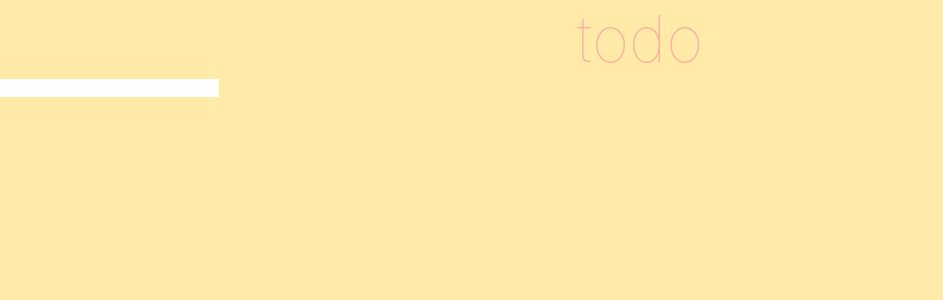
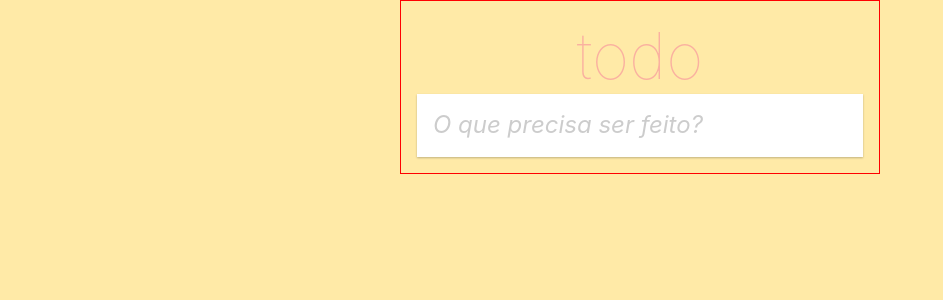
Before and after one commit to Dagostini01/todo-list, a React (Create React App) app: page / in a window 1280 px wide. Shown: the top 300 px of the page, without its empty margins (0-943 px from the left). Built offline with nearby package versions, Linux system fonts and the light colour scheme.

Commit message:
alterações

```diff
--- a/src/App.css
+++ b/src/App.css
@@ -1,38 +1,8 @@
-.App {
-  text-align: center;
+.new-todo {
+  background-color: rgba(0, 0, 0, 0, 0.03);
+  box-shadow: inset 0 -2px 1px rgba(0, 0, 0, 0, 0.03);
+  font-size: 1.5rem;
+  font-style: italic;
+  width: 100%;
+  padding: 16px 16px 18px 16px;
 }
-
-.App-logo {
-  height: 40vmin;
-  pointer-events: none;
-}
-
-@media (prefers-reduced-motion: no-preference) {
-  .App-logo {
-    animation: App-logo-spin infinite 20s linear;
-  }
-}
-
-.App-header {
-  background-color: #282c34;
-  min-height: 100vh;
-  display: flex;
-  flex-direction: column;
-  align-items: center;
-  justify-content: center;
-  font-size: calc(10px + 2vmin);
-  color: white;
-}
-
-.App-link {
-  color: #61dafb;
-}
-
-@keyframes App-logo-spin {
-  from {
-    transform: rotate(0deg);
-  }
-  to {
-    transform: rotate(360deg);
-  }
-}
--- a/src/App.js
+++ b/src/App.js
@@ -1,12 +1,44 @@
+import React, {useState} from 'react';
 import './App.css';
 
-const App = () => (
+const App = () => {
 
-  <>
-    <h1 className='title'>todo</h1>
-    <input />
-  </>
+  const[value, setValue] = useState("")
 
-);
+  const onChange = (event) => {
+    setValue(event.target.value)
+  }
+
+  const onKeyDown = (event) => {
+    if(event.which === 13) {
+      console.log(event.target.value)
+      setValue("")
+    } else if (event.which === 27) {
+      setValue("")
+    }
+  }
+
+  return(
+    <section id='app' className='container'>
+
+      <header>
+        <h1 className='title'>todo</h1>
+      </header>
+
+      <section className='main'>
+        <input
+        className='new-todo'
+        placeholder='O que precisa ser feito?'
+        value={value}
+        onChange={onChange}
+        onKeyDown={onKeyDown}
+        />
+      </section>
+
+    </section>
+  );
+};
+
+
 
 export default App;
--- a/src/index.css
+++ b/src/index.css
@@ -50,11 +50,16 @@
 }
 
 .container {
-
+  display: block;
+  max-width: 480px;
+  margin: 0 auto;
+  padding: 1rem;
+  border: 1px solid red;
 }
 
 .main{
-
+  background-color: #fff;
+  box-shadow: 0 1px 2px rgb(0, 0, 0, 0.25);
 }
 
 .title{
```
Also changed, not shown: 1 other file (tests, documents, lock files or other folders).
